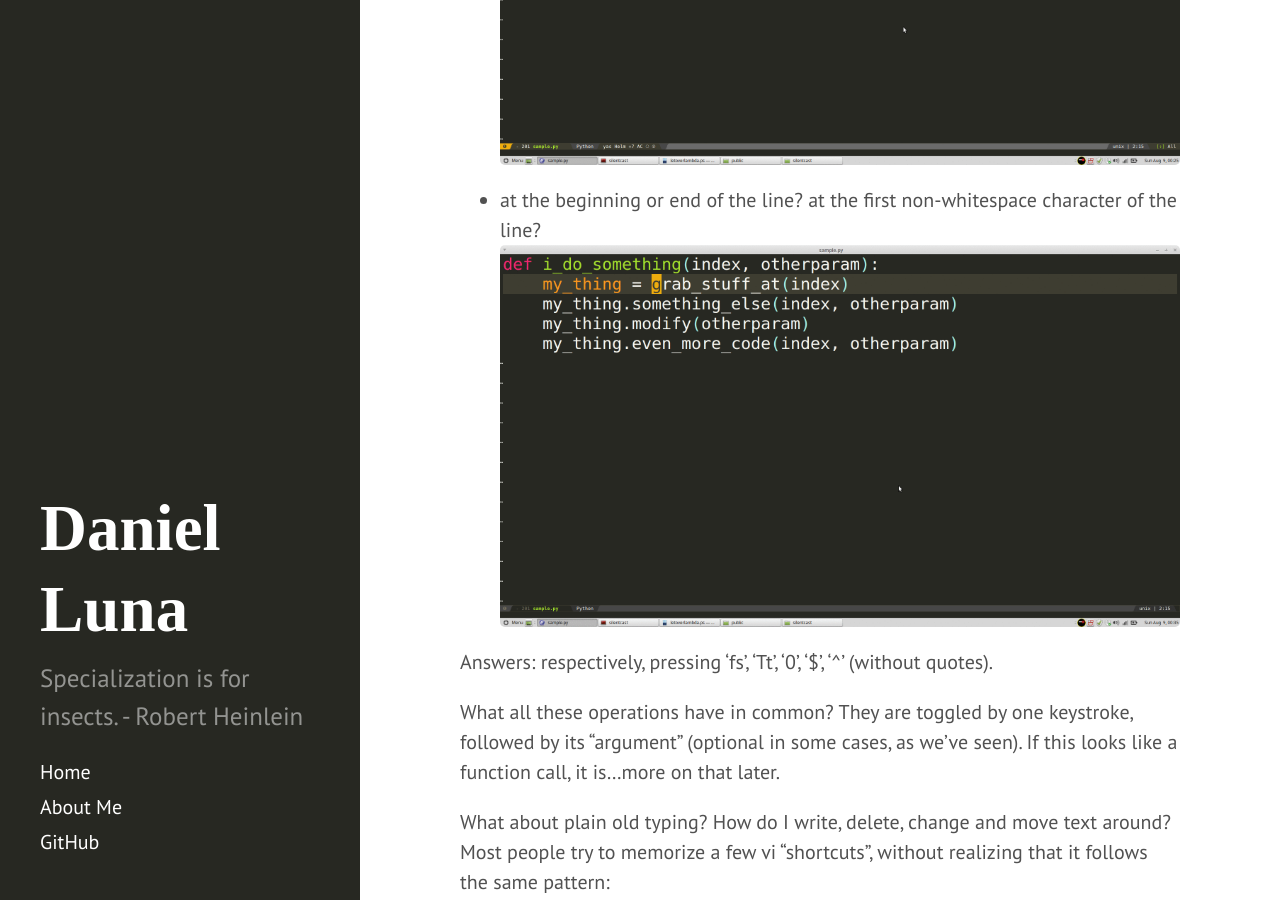
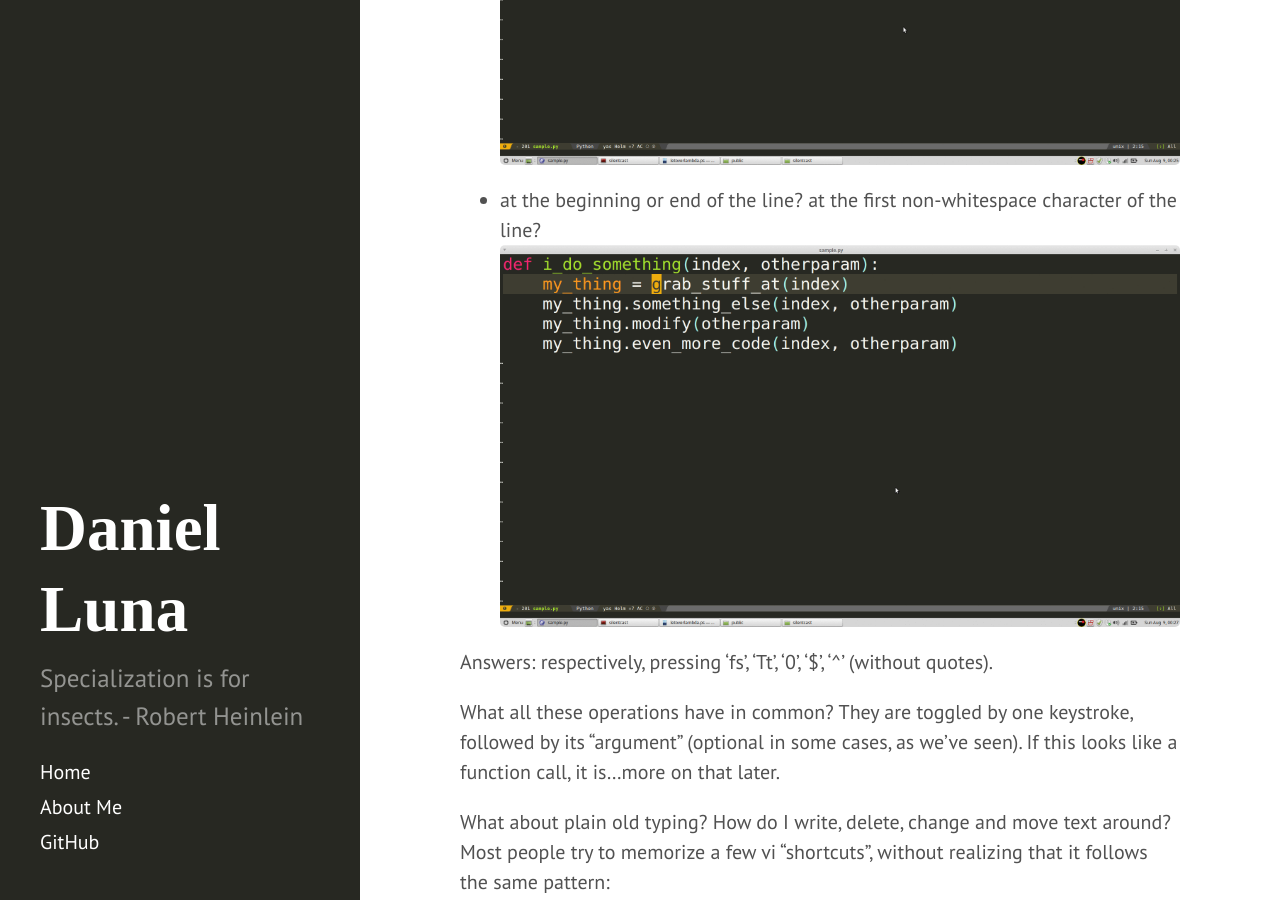
Before and after one commit to dcluna/dcluna.github.io, a Jekyll site: the page built from _posts/2015-07-14-a-vim-primer.md, in a window 1280 px wide and 900 px high, scrolled down 1616 px. Built offline with Jekyll 4.4.1, drawn with Linux system fonts in a browser that asks for light colours; Markdown is read by kramdown in place of the engine named in the settings.

Commit message:
Fixing wrong demo

```diff
--- a/_posts/2015-07-14-a-vim-primer.md
+++ b/_posts/2015-07-14-a-vim-primer.md
@@ -26,7 +26,7 @@
 * af<b>t</b>er the 't' in my_thing?
 ![following the letter 't' - small demo]({{ site.url }}/public/vim-primer-Tt.gif)
 * at the beginning or end of the line? at the first non-whitespace character of the line?
-![line movement demo]({{ site.url }}/public/vim-primer-edition-example.gif)
+![line movement demo]({{ site.url }}/public/vim-primer-line-movements.gif)
 
 Answers: respectively, pressing 'fs', 'Tt', '0', '$', '^' (without quotes).
 
```
